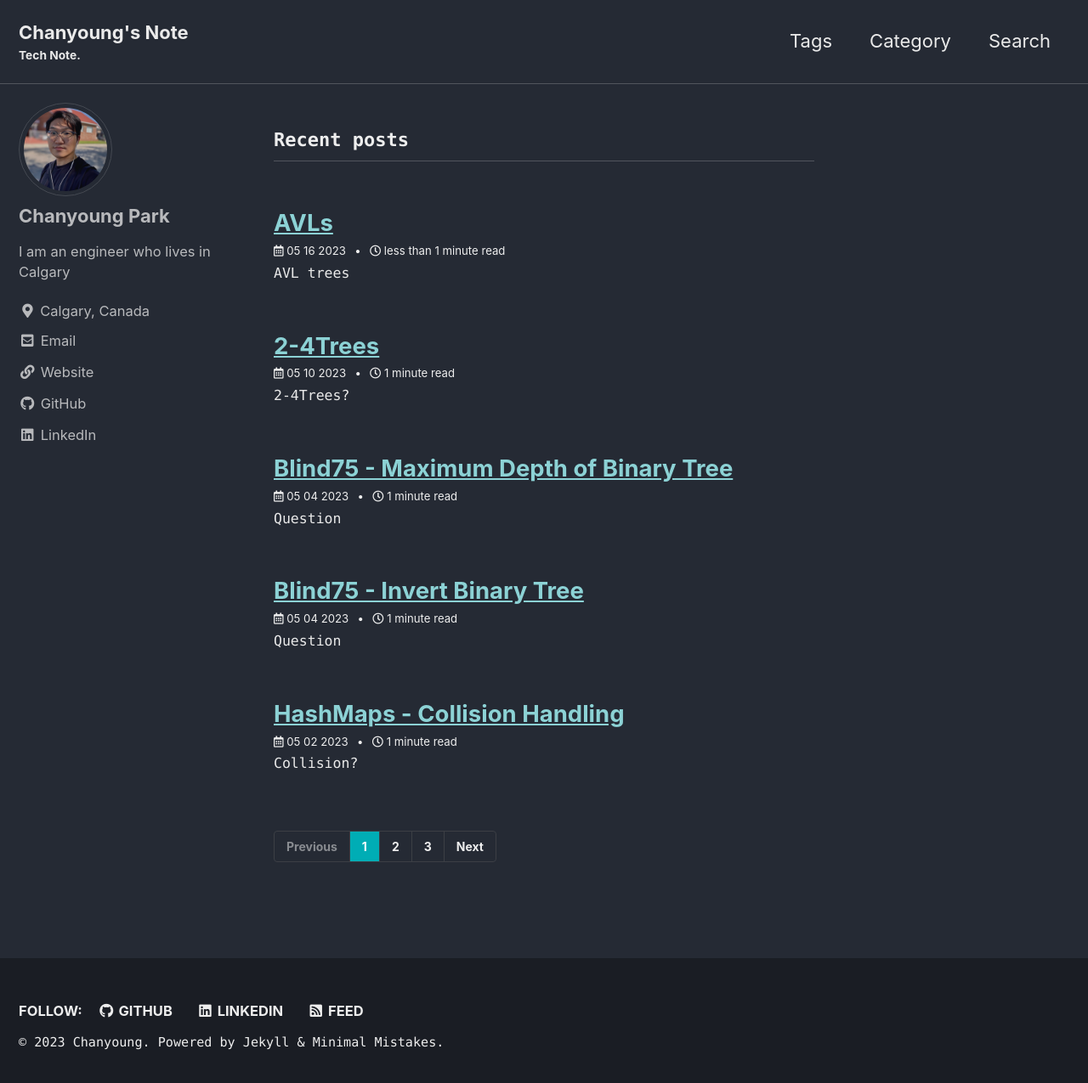
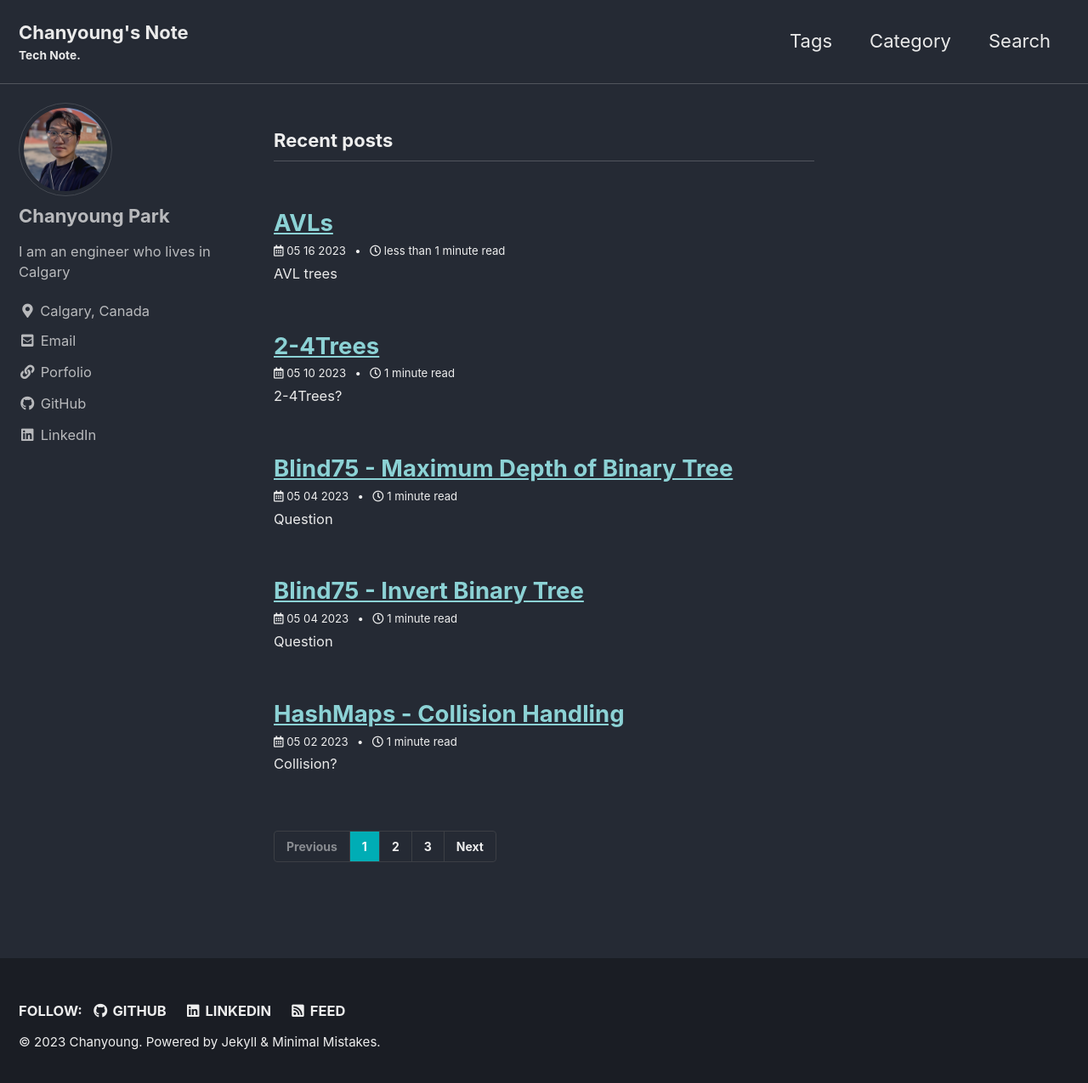
Before and after one commit to PyChanyoung/PyChanyoung.github.io, a Jekyll site: the page built from index.html, in a window 1280 px wide and 1283 px high. Shown: the top 1275 px of the window at 85% size. Built offline with Jekyll 4.4.1, drawn with Linux system fonts in a browser that asks for light colours; cached includes are drawn as plain includes; some web fonts are replaced; the list of posts is cut into pages by our own code.

Commit message:
add portfolio site

```diff
--- a/_config.yml
+++ b/_config.yml
@@ -111,9 +111,9 @@ author:
     - label: "Email"
       icon: "fas fa-fw fa-envelope-square"
       url: "mailto:chanyoung.p.1988@gmail.com"
-    - label: "Website"
+    - label: "Porfolio"
       icon: "fas fa-fw fa-link"
-      url: "https://chanyoungpark88.github.io"
+      url: "https://chanyoungpark.vercel.app"
     - label: "GitHub"
       icon: "fab fa-fw fa-github"
       url: "https://github.com/ChanyoungPark88"
--- a/_sass/minimal-mistakes/_variables.scss
+++ b/_sass/minimal-mistakes/_variables.scss
@@ -14,10 +14,10 @@ $indent-var: 1.3em !default;
 
 /* system typefaces */
 
-$serif: "Ubuntu Mono", Georgia, Times, serif !default;
-$sans-serif: "Ubuntu Mono", -apple-system, BlinkMacSystemFont, "Roboto", "Segoe UI",
+$serif: "Comfortaa", Georgia, Times, serif !default;
+$sans-serif: "Comfortaa", -apple-system, BlinkMacSystemFont, "Roboto", "Segoe UI",
   "Helvetica Neue", "Lucida Grande", Arial, sans-serif !default;
-$monospace: "Ubuntu Mono", Monaco, Consolas, "Lucida Console", monospace !default;
+$monospace: "Comfortaa", Monaco, Consolas, "Lucida Console", monospace !default;
 
 /* sans serif typefaces */
 $sans-serif-narrow: $sans-serif !default;
@@ -30,11 +30,9 @@ $bodoni: "Bodoni MT", serif !default;
 $calisto: "Calisto MT", serif !default;
 $garamond: Garamond, serif !default;
 
-$cursive: "Comfortaa", cursive !default;
-
-$global-font-family: $monospace !default;
-$header-font-family: $monospace !default;
-$caption-font-family: $monospace !default;
+$global-font-family: $sans-serif !default;
+$header-font-family: $sans-serif !default;
+$caption-font-family: $serif !default;
 
 /* type scale */
 $type-size-1: 2.441em !default; // ~39.056px
```
